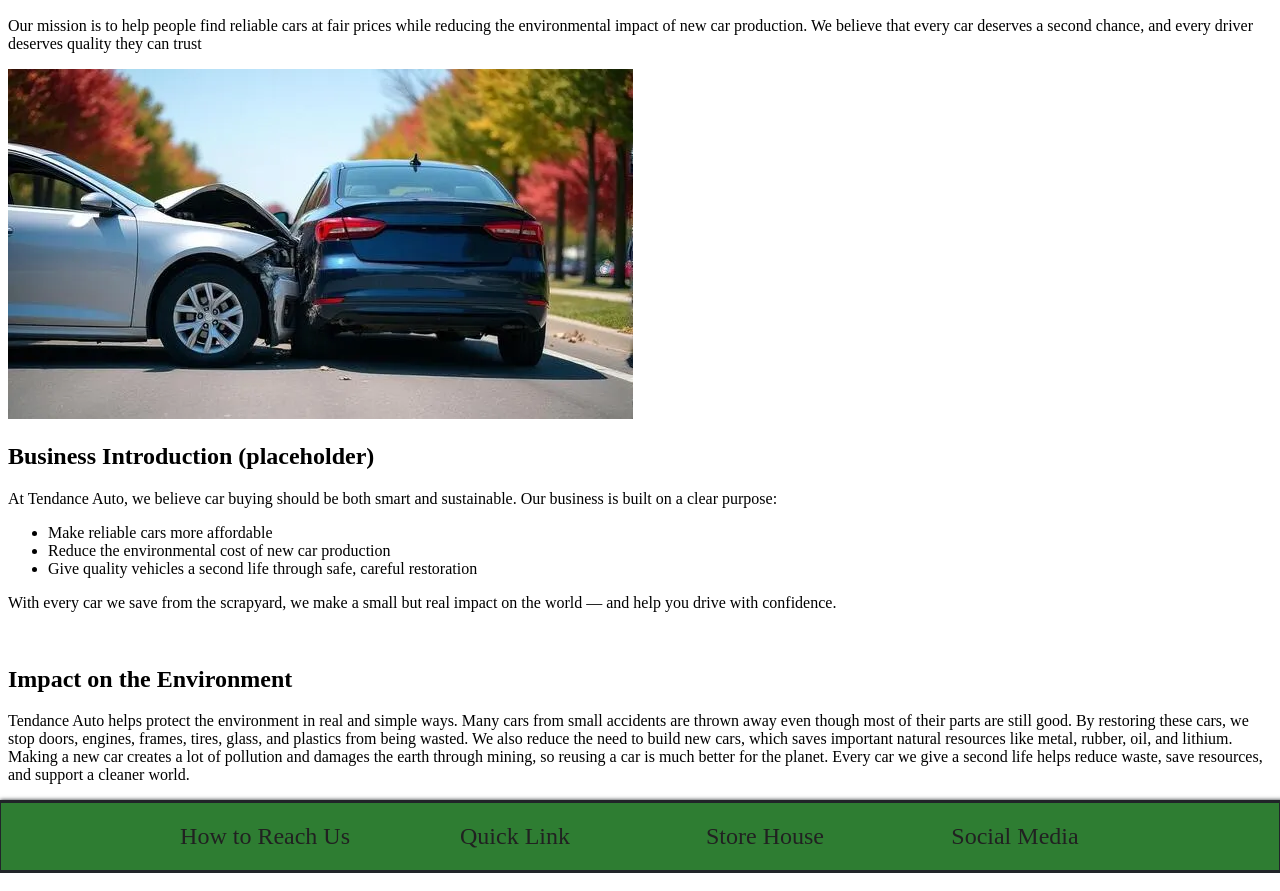
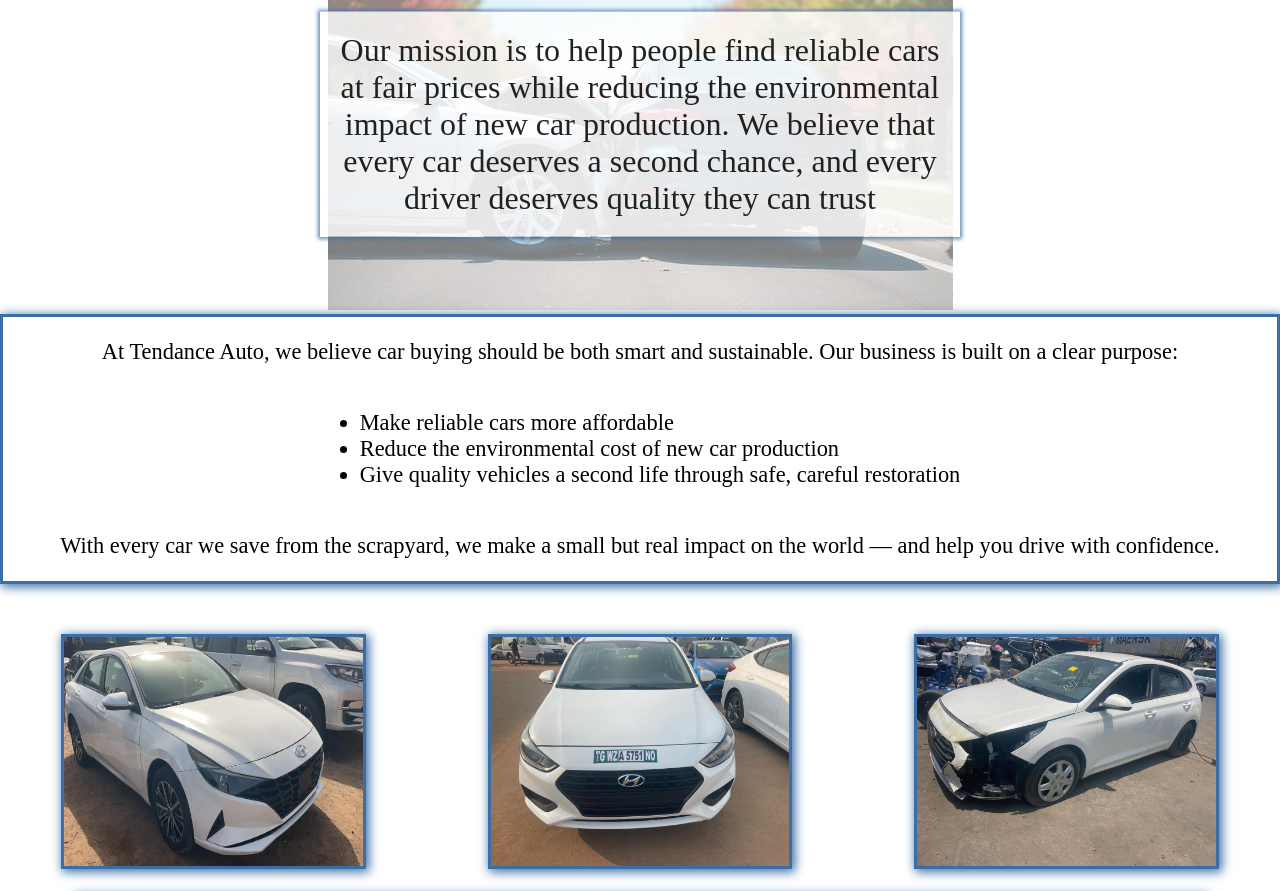
Before and after one commit to jusrod-jar/wdd130-kouakou-new, a plain HTML site: page index.html in a window 1280 px wide. Shown: the part 144-1035 px from the top of the page. Drawn offline with Linux system fonts and the light colour scheme.

Commit message:
finished css for home page

```diff
--- a/index.html
+++ b/index.html
@@ -20,16 +20,16 @@
             <a href="contact.html">Contact Us</a>
         </nav>
     </header>
-
-    <div>
-        <h2>Mission Statement</h2>
+    <main>
+        <div class="mission">
+            <img src="images/two-cars-that-have-been-damaged-in-a-collision-photo.webp" alt="two cars crashed">
+            <div id="statement">
                 <p>Our mission is to help people find reliable cars at fair prices while reducing the
                     environmental impact of new car production. We believe that every car deserves a second
                     chance, and every driver deserves quality they can trust</p>
-        <img src="images/two-cars-that-have-been-damaged-in-a-collision-photo.webp" alt="two cars crashed">
             </div>
-    <div>
-        <h2>Business Introduction (placeholder)</h2>
+        </div>
+        <div class="intro">
             <p>At Tendance Auto, we believe car buying should be both smart and sustainable.
                 Our business is built on a clear purpose: </p>
             <ul>
@@ -40,22 +40,22 @@
             <p>With every car we save from the scrapyard, we make a small but real impact on the world — and
                 help you drive with confidence.</p>
         </div>
-    <div>
+        <div class="impact">
             <img src="images/home1.jpg" alt="">
             <img src="images/home2.jpg" alt="">
             <img src="images/home3.jpg" alt="">
-        <img src="images/co1.png" alt="">
-        <img src="images/co2.png" alt="">
-        <img src="images/co3.png" alt="">
-        <h2>Impact on the Environment</h2>
             <p>Tendance Auto helps protect the environment in real and simple ways. Many cars from small
                 accidents are thrown away even though most of their parts are still good. By restoring these cars,
                 we stop doors, engines, frames, tires, glass, and plastics from being wasted. We also reduce the
                 need to build new cars, which saves important natural resources like metal, rubber, oil, and
-            lithium. Making a new car creates a lot of pollution and damages the earth through mining, so reusing a car
-            is much better for the planet. Every car we give a second life helps reduce waste,
+                lithium. Making a new car creates a lot of pollution and damages the earth through mining, so
+                reusing a car is much better for the planet. Every car we give a second life helps reduce waste,
                 save resources, and support a cleaner world.</p>
+            <img src="images/co1.png" alt="">
+            <img src="images/co2.png" alt="">
+            <img src="images/co3.png" alt="">
         </div>
+    </main>
     <footer>
         <nav>
             <a href="">How to Reach Us</a>
--- a/styles/style.css
+++ b/styles/style.css
@@ -2,8 +2,8 @@
 /*start of the header and footer css */
 
 header {
-    border: solid 3px #212529;
-    box-shadow: 0px 2px 4px #212529;
+    border: solid 3px #212121;
+    box-shadow: 0px 2px 4px #212121;
     display: flex;
     flex-direction: row;
     justify-content: space-evenly;
@@ -16,8 +16,6 @@ header img {
     width: 250px;
     height: 100px;
     margin-left: -50px;
-    margin-bottom: -10px;
-    z-index: 1;
 }
 
 header nav,
@@ -29,7 +27,7 @@ footer nav {
 }
 
 header nav {
-    border-left: solid 3px #212529;
+    border-left: solid 3px #212121;
 }
 
 footer nav {
@@ -51,11 +49,81 @@ footer nav a:hover {
 }
 
 footer {
-    border: solid 3px #212529;
-    box-shadow: 2px 0px 4px #212529;
+    border: solid 3px #212121;
+    box-shadow: 2px 0px 4px #212121;
     place-items: center;
     background-color: #2E7D32;
     margin: 0px -10px -10px;
 }
 
 /* End of header and footer css */
+
+main {
+    margin: 0px -8px 0px;
+}
+
+/* Mission box */
+
+
+.mission {
+    position: relative;
+    place-items: center;
+}
+
+.mission img {
+    opacity: 0.5;
+    width: 100%;
+    height: 100%;
+}
+
+.mission p {
+    z-index: 1;
+    position: absolute;
+    top: 50%;
+    left: 50%;
+    transform: translate(-50%, -70%);
+    font-size: 2em;
+    box-shadow: 0px 0px 4px 2px #3A6EA5CC;
+    background-color: #ffffffCC;
+    text-align: center;
+    padding: 20px;
+    color: #212121;
+}
+
+/* Intro box */
+
+.intro {
+    border: solid 3px #3A6EA5;
+    box-shadow: 2px 2px 10px 1px #3A6EA5;
+    display: grid;
+    place-items: center;
+    font-size: 1.4em;
+}
+
+/* Impact on environment box */
+
+.impact {
+    display: grid;
+    grid-template-columns: 1fr 1fr 1fr;
+    grid-template-rows: 1fr 1fr;
+    place-items: center;
+    padding: 40px 0px;
+}
+
+.impact img {
+    border: solid 3px #3A6EA5;
+    box-shadow: 2px 2px 10px 1px #3A6EA5;
+    width: 70%;
+    height: 90%;
+}
+
+.impact p {
+    border: solid 3px #3A6EA5;
+    box-shadow: 2px 2px 10px 1px #3A6EA5;
+    grid-column: 1 / 4;
+    text-align: center;
+    align-items: center;
+    margin: 16px 74px;
+    font-size: 1.4em;
+    padding: 30px;
+}
```
Also changed, not shown: images/co1.png (added), images/co2.png (added), images/co3.png (added), images/home1.jpg (renamed from images/PHOTO-2025-05-19-13-49-59.jpg), images/home2.jpg (renamed from images/PHOTO-2025-09-07-16-33-03.jpg), images/home3.jpg (renamed from images/PHOTO-2025-09-07-16-31-46.jpg). Lines whose indentation alone changed are shown as unchanged.
